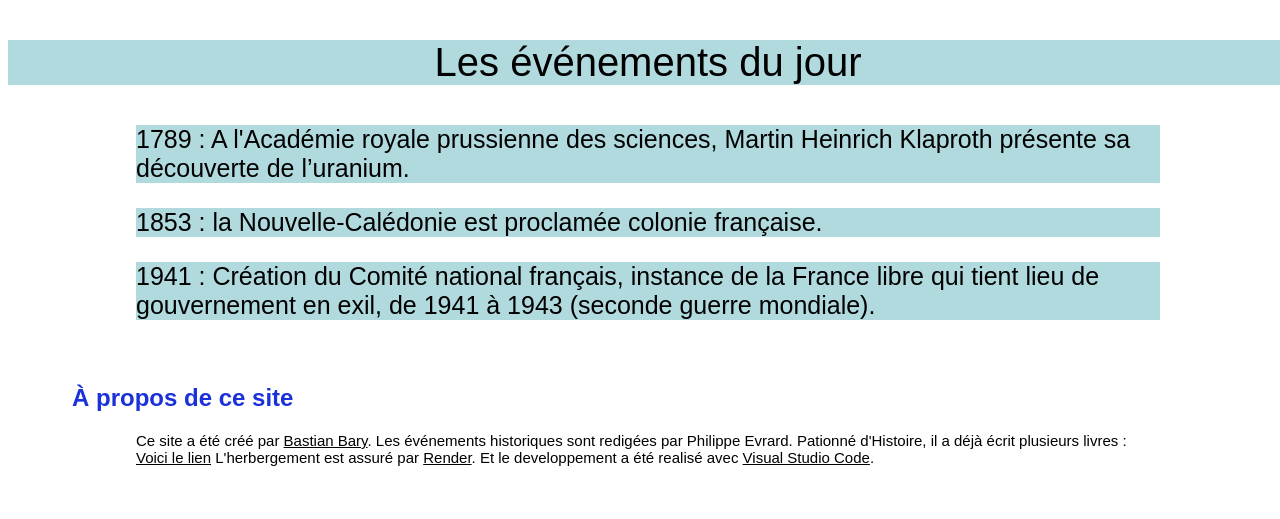
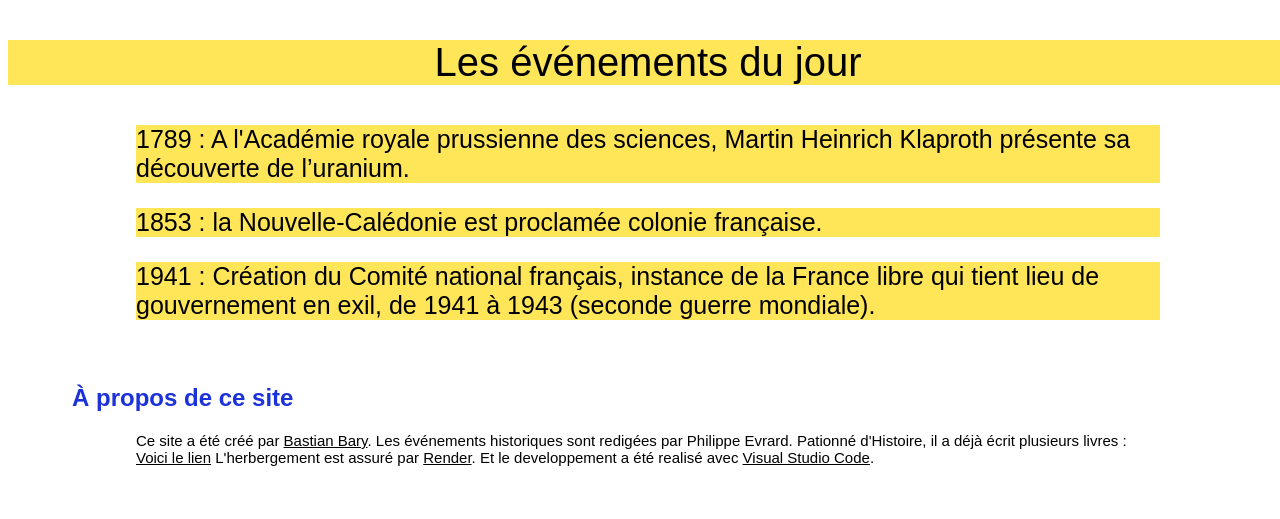
Before and after one commit to babadu17/evenement-du-jour, a Flask app: page / in a window 1280 px wide. Shown: the top 519 px of the page. Run offline with Flask 3, Linux system fonts and the light colour scheme.

Commit message:
Update style.css

```diff
--- a/static/style.css
+++ b/static/style.css
@@ -1,5 +1,5 @@
 header {
-    background-color: rgb(177, 218, 223);
+    background-color: rgb(255, 230, 88);
     color: black;
     text-align: center;
     font-size: 40px;
@@ -7,7 +7,7 @@ header {
 }
 
 .evenement div{
-    background-color: rgb(177, 218, 223);
+    background-color: rgb(255, 230, 88);
     color: black;
     width: 80%;
     height: auto;
```
